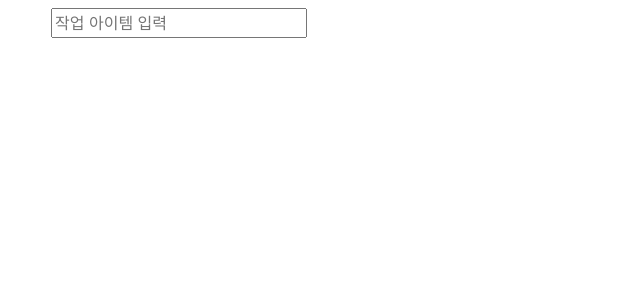
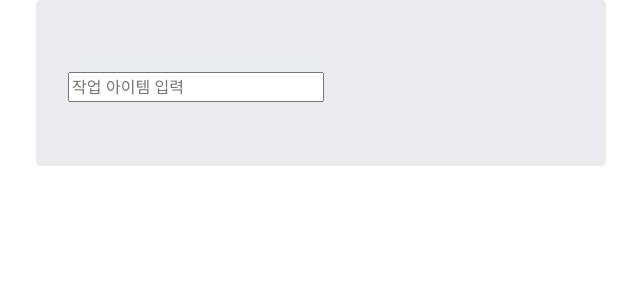
Before and after one commit to portfolio-y0711/2018_tdd, a Django app: template superlists/lists/templates/base.html in a window 1280 px wide. Shown: the top 300 px of the page, without its empty margins (34-674 px from the left). Run offline with Django 3.2, Linux system fonts and the light colour scheme; the template is opened without the code that fills it, so the values that code supplies are empty; some libraries are stand-ins or nearby versions.

Commit message:
145p/lists/templates/base.html

```diff
--- a/superlists/lists/templates/base.html
+++ b/superlists/lists/templates/base.html
@@ -10,7 +10,7 @@
 <div class="container">
 
     <div class="row">
-        <div class="col-md-6 col-md-offset-3">
+        <div class="col-md-6 col-md-offset-3 jumbotron">
             <div class="text-center"></div>
                 <h1>{% block header_text %}{% endblock %}</h1>
                 <form method="POST" action="{% block form_action %}{% endblock %}">
```
